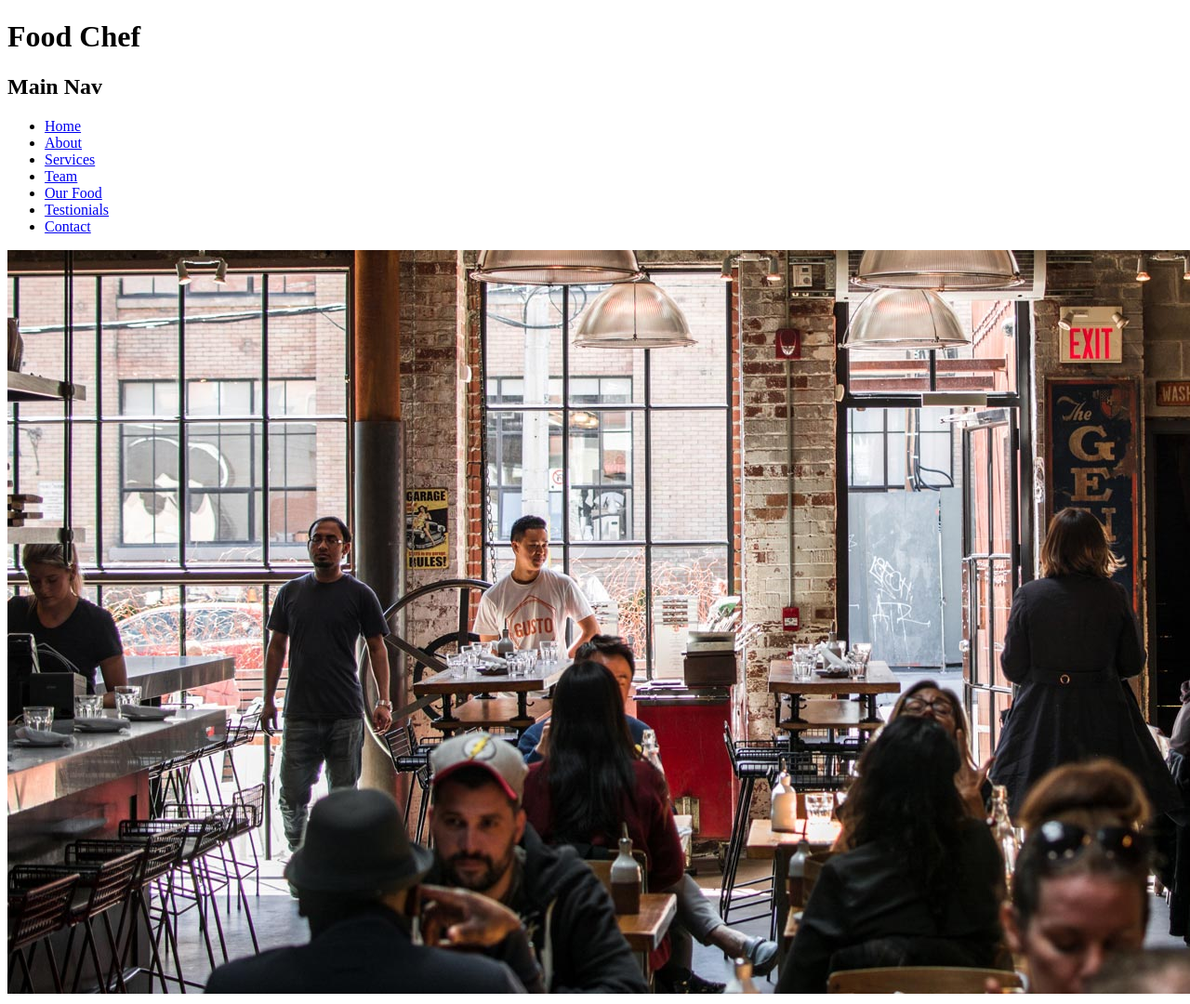
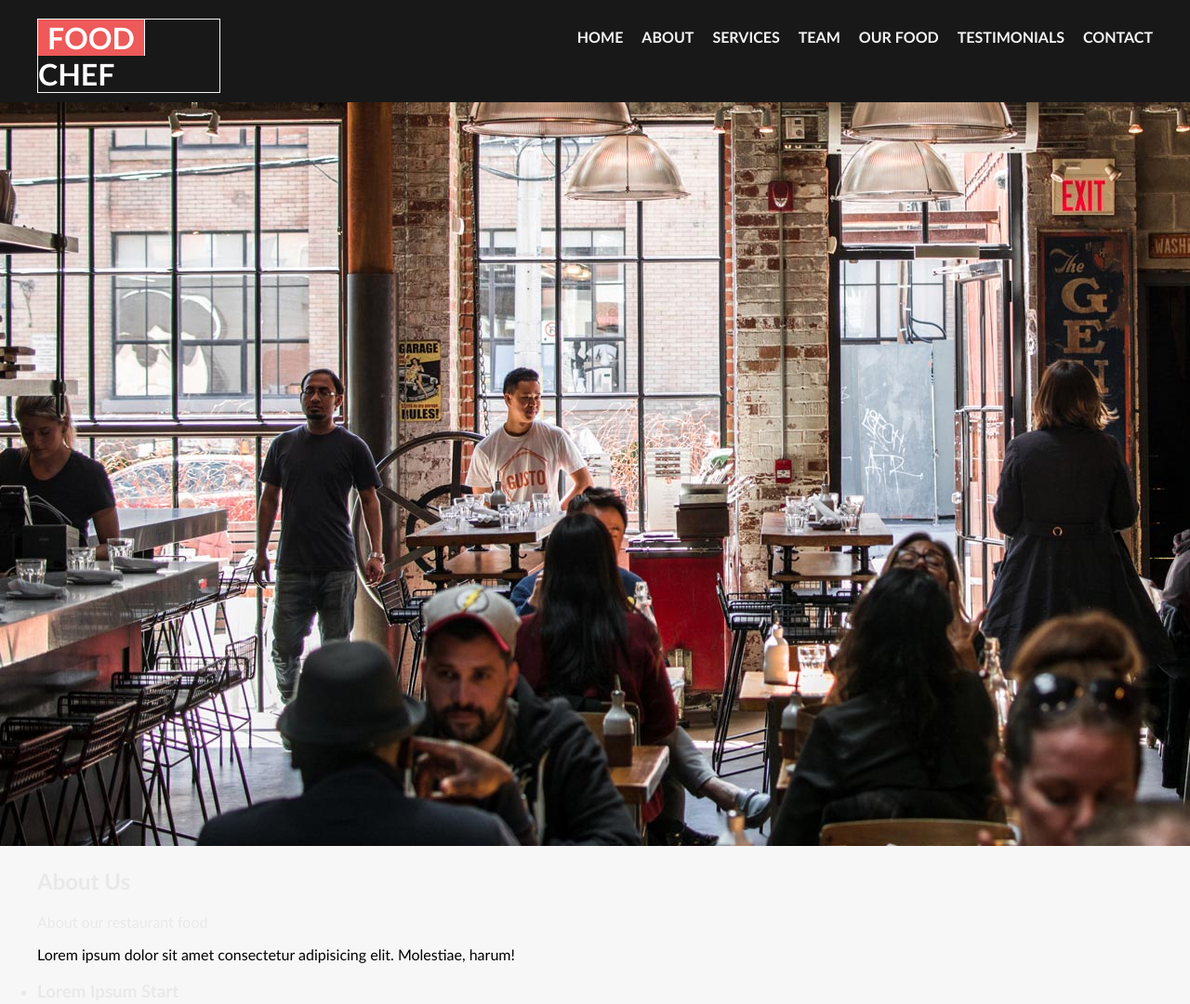
Before and after one commit to tmannazy/foodchef, a plain HTML site: page indexpage.html in a window 1280 px wide. Shown: the top 1080 px of the page at 93% size. Drawn offline with Linux system fonts and the light colour scheme.

Commit message:
Styled the header navbar

```diff
--- /dev/null
+++ b/css/style.css
@@ -0,0 +1,91 @@
+* {
+    font-family: 'Trebuchet MS', 'Lucida Sans Unicode', 'Lucida Grande', 'Lucida Sans', Arial, sans-serif;
+}
+
+body,
+ul,
+li {
+    margin: 0;
+    padding: 0;
+}
+
+li,
+h2,
+p {
+    color: #e9e9e9;
+}
+
+body {
+    background: #f7f7f7;
+}
+
+.wrapper {
+    width: 96%;
+    max-width: 1200px;
+    margin: 0 auto;
+    padding: 0 2%;
+}
+
+.logo {
+    border: 1px solid whitesmoke;
+    padding-left: 0px;
+    padding-right: 0px;
+}
+
+.f-logo {
+    border: 1px solid white;
+    border-left: none;
+    border-top: none;
+    border-bottom: none;
+    padding-right: 10px;
+    padding-left: 10px;
+    float: left;
+    margin-right: 3px;
+    background-color: rgb(238, 89, 89);
+}
+
+header {
+    background: rgba(0, 0, 0, 0.9);
+    padding-top: 20px;
+    padding-bottom: 10px;
+}
+
+header h1 {
+    margin: 0;
+    color: white;
+    width: 195px;
+    float: left;
+    text-transform: uppercase;
+    padding-right: 10px;
+    padding-left: 10px;
+}
+
+header nav {
+    float: right;
+}
+
+header:after {
+    display: block;
+    content: "";
+    clear: both;
+}
+
+header nav h2 {
+    line-height: 0;
+    margin: 0;
+    text-indent: -10000px;
+}
+
+header nav li {
+    list-style-type: none;
+    float: left;
+    margin-top: 10px;
+    margin-left: 20px;
+}
+
+header nav li a {
+    text-decoration: none;
+    color: whitesmoke;
+    text-transform: uppercase;
+    font-weight: bold;
+}
--- a/indexpage.html
+++ b/indexpage.html
@@ -4,15 +4,16 @@
 <head>
     <meta charset="UTF-8">
     <meta name="viewport" content="width=device-width, initial-scale=1.0">
+    <link rel="stylesheet" href="css/style.css">
     <title>Food Chef</title>
 </head>
 
 <body>
     <header>
         <div class="wrapper">
-            <h1 class="logo">Food Chef</h1>
+            <h1 class="logo"><span class="f-logo">Food</span> Chef</h1>
             <nav>
-                <h2>Main Nav</h2>
+                <h2>Main Navigation</h2>
                 <div id="burger-nav"></div>
                 <ul>
                     <li class="">
@@ -31,7 +32,7 @@
                         <a href="#">Our Food</a>
                     </li>
                     <li class="">
-                        <a href="#">Testionials</a>
+                        <a href="#">Testimonials</a>
                     </li>
                     <li class="">
                         <a href="#">Contact</a>
```
